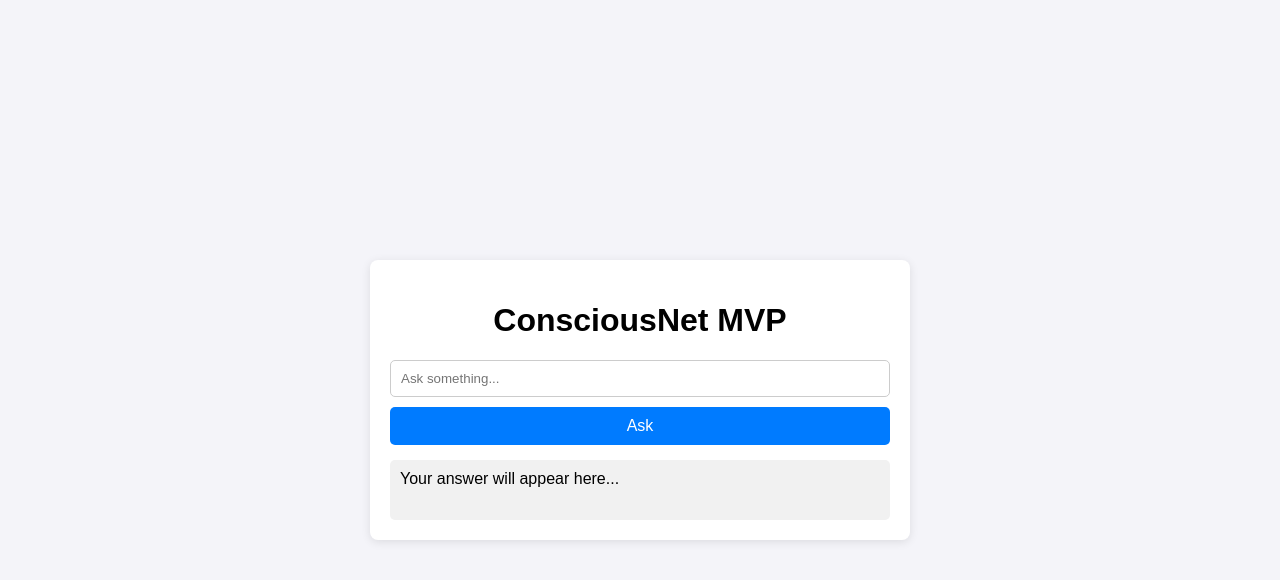
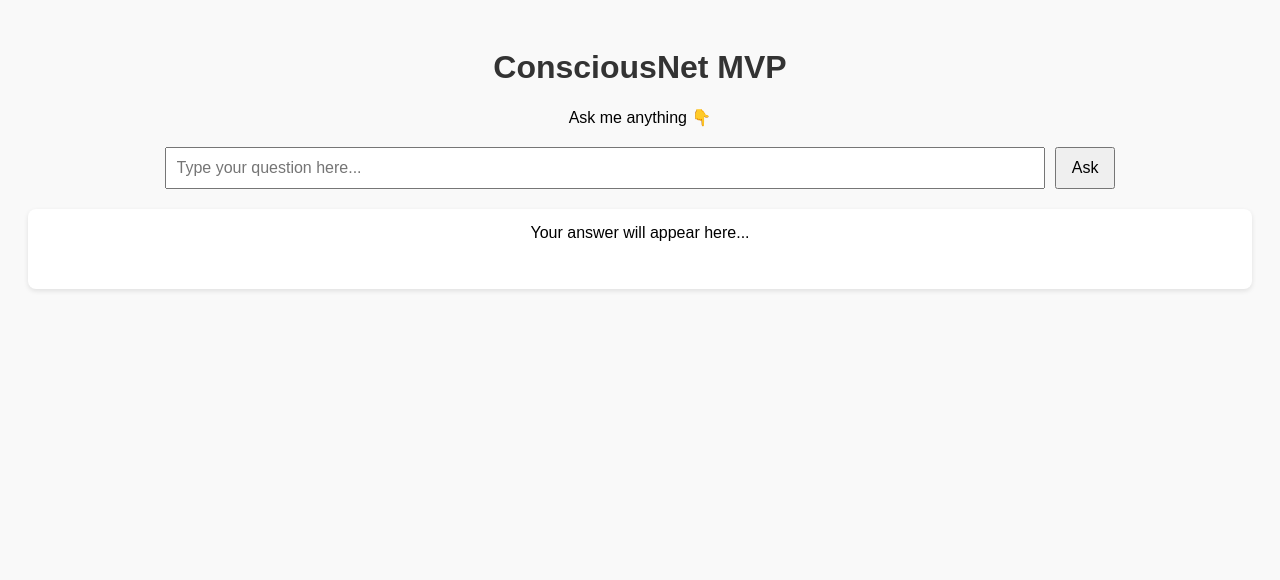
Before and after one commit to eugene001dayne/ConsciousNet-MVP, a plain HTML site: page frontend/index.html in a window 1280 px wide. Drawn offline with Linux system fonts and the light colour scheme.

Commit message:
Update index.html

```diff
--- a/frontend/index.html
+++ b/frontend/index.html
@@ -1,97 +1,77 @@
 <!DOCTYPE html>
 <html lang="en">
 <head>
-  <meta charset="UTF-8" />
-  <meta name="viewport" content="width=device-width, initial-scale=1.0" />
+  <meta charset="UTF-8">
+  <meta name="viewport" content="width=device-width, initial-scale=1.0">
   <title>ConsciousNet MVP</title>
   <style>
     body {
       font-family: Arial, sans-serif;
-      background: #f4f4f9;
-      margin: 0;
-      padding: 0;
-      display: flex;
-      justify-content: center;
-      align-items: center;
-      height: 100vh;
-    }
-    .container {
-      background: white;
+      background: #f9f9f9;
       padding: 20px;
-      border-radius: 8px;
-      box-shadow: 0 2px 10px rgba(0,0,0,0.1);
-      max-width: 500px;
-      width: 100%;
+      text-align: center;
     }
     h1 {
-      text-align: center;
+      color: #333;
     }
-    form {
-      display: flex;
-      flex-direction: column;
+    #chat-container {
+      margin-top: 20px;
     }
     input {
+      width: 70%;
       padding: 10px;
-      margin-bottom: 10px;
-      border: 1px solid #ccc;
-      border-radius: 5px;
+      font-size: 16px;
     }
     button {
-      padding: 10px;
-      border: none;
-      background: #007bff;
-      color: white;
+      padding: 10px 15px;
       font-size: 16px;
-      border-radius: 5px;
+      margin-left: 5px;
       cursor: pointer;
     }
-    button:hover {
-      background: #0056b3;
-    }
     #response {
-      margin-top: 15px;
-      padding: 10px;
-      background: #f1f1f1;
-      border-radius: 5px;
-      min-height: 40px;
+      margin-top: 20px;
+      padding: 15px;
+      background: #fff;
+      border-radius: 8px;
+      box-shadow: 0 2px 5px rgba(0,0,0,0.1);
+      min-height: 50px;
     }
   </style>
 </head>
 <body>
-  <div class="container">
-    <h1>ConsciousNet MVP</h1>
-    <form id="askForm">
-      <input type="text" id="question" placeholder="Ask something..." required />
-      <button type="submit">Ask</button>
-    </form>
-    <div id="response">Your answer will appear here...</div>
+  <h1>ConsciousNet MVP</h1>
+  <p>Ask me anything 👇</p>
+
+  <div id="chat-container">
+    <input type="text" id="question" placeholder="Type your question here...">
+    <button onclick="askQuestion()">Ask</button>
   </div>
 
+  <div id="response">Your answer will appear here...</div>
+
   <script>
-    const API_URL = "https://consciousnet-mvp.onrender.com/ask";
+    async function askQuestion() {
+      const question = document.getElementById('question').value;
+      if (!question.trim()) return;
 
-    document.getElementById("askForm").addEventListener("submit", async (e) => {
-      e.preventDefault();
-
-      const question = document.getElementById("question").value;
-      const responseDiv = document.getElementById("response");
-      responseDiv.innerText = "Thinking...";
+      document.getElementById('response').innerText = "Thinking... ⏳";
 
       try {
-        const res = await fetch(API_URL, {
+        const res = await fetch("https://consciousnet-mvp.onrender.com/ask", {
           method: "POST",
           headers: {
-            "Content-Type": "application/json",
+            "Content-Type": "application/json"
           },
-          body: JSON.stringify({ question }),
+          body: JSON.stringify({ question })
         });
 
         const data = await res.json();
-        responseDiv.innerText = data.answer || data.error || "No response";
+        document.getElementById('response').innerText = data.answer || "No answer received.";
       } catch (err) {
-        responseDiv.innerText = "Error connecting to server.";
+        console.error(err);
+        document.getElementById('response').innerText = "Error connecting to server ❌";
       }
-    });
+    }
   </script>
 </body>
 </html>
```
